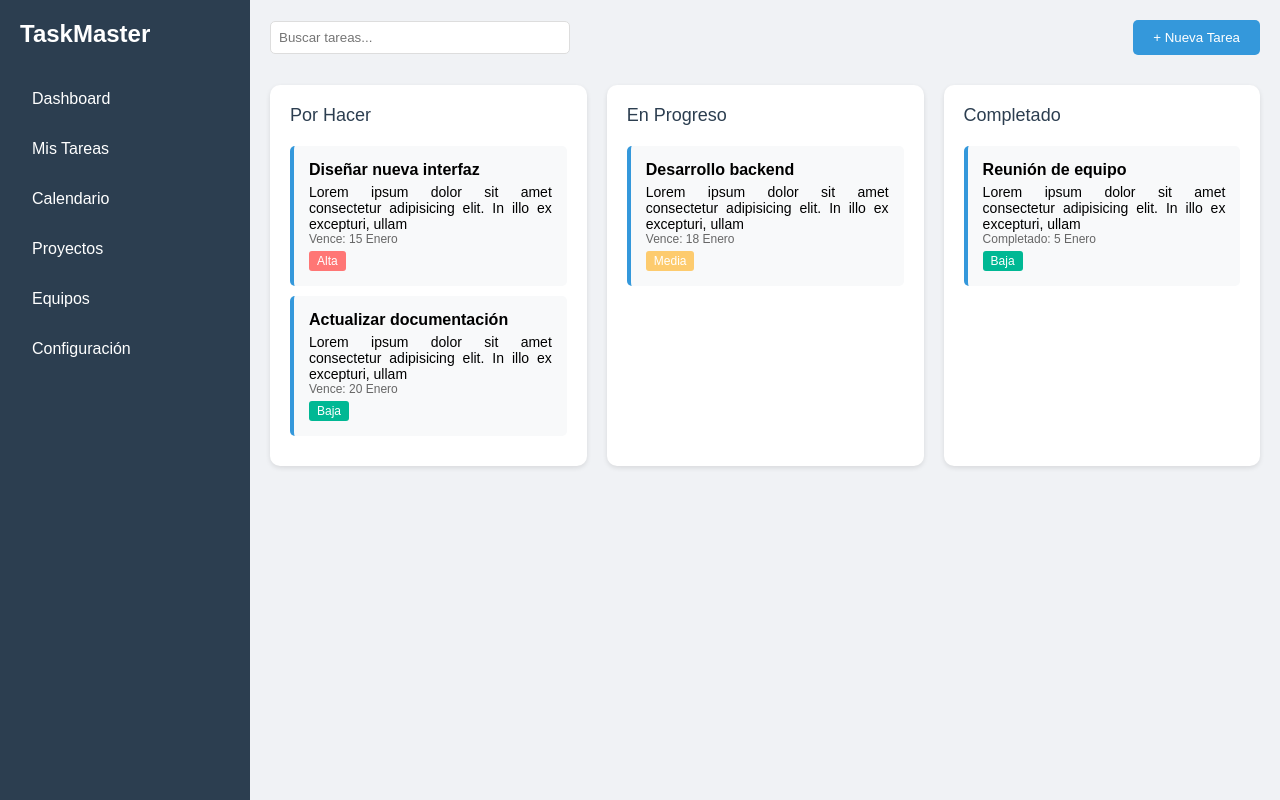
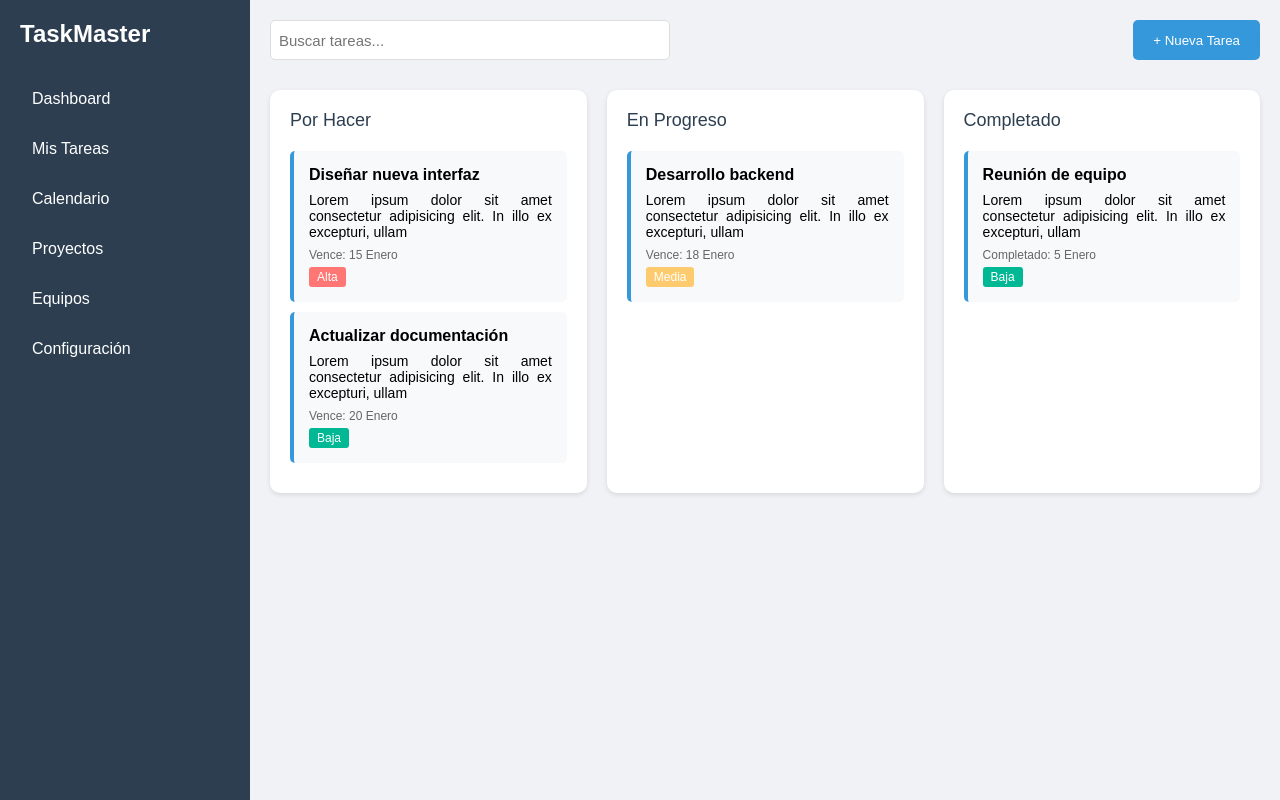
Before and after one commit to JordyMorenoArias/Flask-Login-Crud-Dashboard, a Flask app: page /dashboard in a window 1280 px wide. Run offline with Flask 3, Linux system fonts and the light colour scheme; the visitor is signed in with stand-in values (Sample User, id 1).

Commit message:
Mejoras en el diseño: ajustes en CSS y adición de media queries
- Ajustes realizados en el diseño CSS para mejorar la presentación y usabilidad.
- Incorporación de media queries para asegurar una mejor experiencia en dispositivos con diferentes tamaños de pantalla.

```diff
--- a/static/dashboard.css
+++ b/static/css/dashboard.css
@@ -42,17 +42,28 @@ body {
 }
 
 .header {
-    display: flex;
-    justify-content: space-between;
+    display: grid;
+    grid-template-columns: 3fr 1fr;
+    gap: 0 15px;
     align-items: center;
     margin-bottom: 30px;
+}
+
+@media (min-width: 1024px)
+{
+    .header{
+        display: flex;
+        justify-content: space-between;
+    }
 }
 
 .search {
     padding: 8px;
     border-radius: 5px;
     border: 1px solid #ddd;
-    width: 300px;
+    min-width: 400px;
+    height: 40px;
+    font-size: 15px;
 }
 
 .add-task {
@@ -62,6 +73,7 @@ body {
     padding: 10px 20px;
     border-radius: 5px;
     cursor: pointer;
+    height: 40px;
 }
 
 .task-grid {
@@ -105,7 +117,7 @@ body {
 }
 
 .task-description{
-    margin: 1 0px 0;
+    margin: 8px 0px;
     text-align: justify;
     font-size: 14px;
 }
--- a/templates/dashboard.html
+++ b/templates/dashboard.html
@@ -4,7 +4,7 @@
 <head>
     <meta charset="UTF-8">
     <title>Home</title>
-    <link rel="stylesheet" href="../static/dashboard.css">
+    <link rel="stylesheet" href="../static/css/dashboard.css">
 </head>
 
 <body>
--- a/templates/login.html
+++ b/templates/login.html
@@ -4,7 +4,7 @@
     <meta charset="UTF-8">
     <meta name="viewport" content="width=device-width, initial-scale=1.0">
     <title>Document</title>
-    <link rel="stylesheet" href="../static/login.css">
+    <link rel="stylesheet" href="../static/css/login.css">
 </head>
 <body>
     <div class="login-container">
```
Also changed, not shown: static/css/login.css (renamed from static/login.css).
